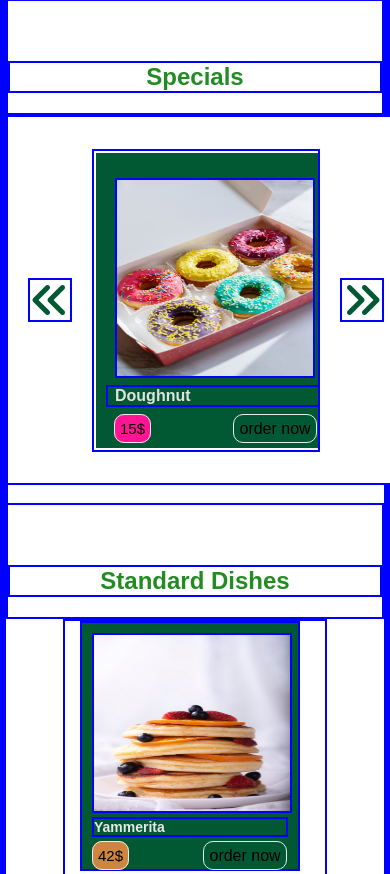
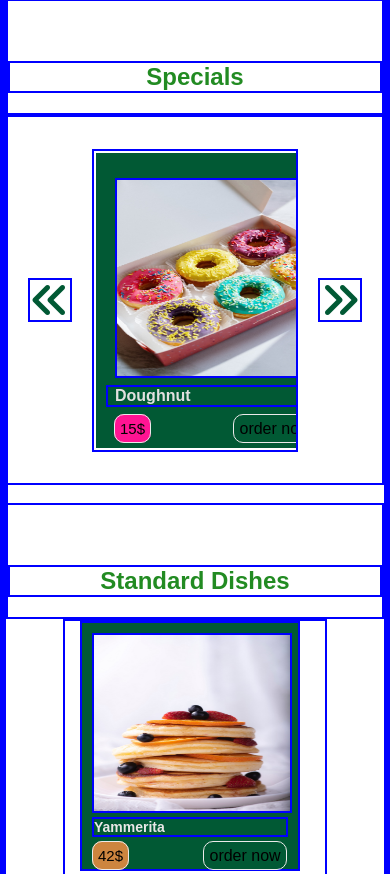
Before and after one commit to Itzdonlexy000/myresturant, a plain HTML site: page index.html in a window 390 px wide. Shown: the part 2250-3124 px from the top of the page. Drawn offline with Linux system fonts and the light colour scheme.

Commit message:
git commit

```diff
--- a/style.css
+++ b/style.css
@@ -382,7 +382,7 @@ menu_section_starts
 --------------------------- */
 
 .third-section{
-    width: 100%;
+    max-width: 100%;
     min-height: 200vh;
     background-color: white;
     color: black;
@@ -391,7 +391,7 @@ menu_section_starts
 .third-section .container{
     background: white;
     margin: auto;
-    width: 700px;
+    max-width: 100%;
     height: 370px;
     display: flex;
     align-items: center;
@@ -400,7 +400,7 @@ menu_section_starts
 
 @media screen and (max-width:700px) {
     .third-section .container{
-         width: 400px;
+         width: 100%;
      }
 }
 .boxes{
```
